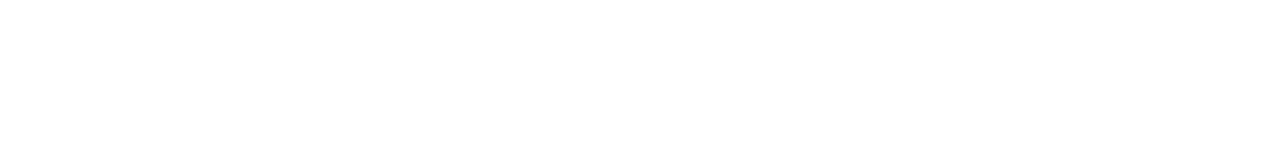
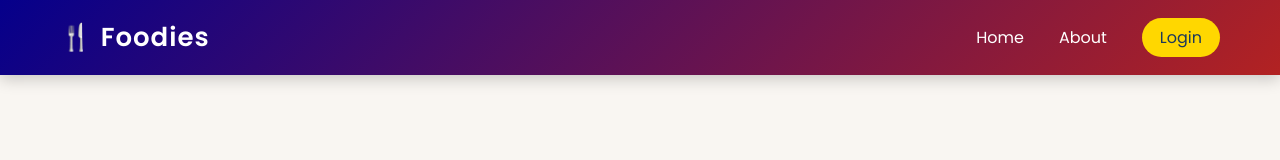
Before and after one commit to MansoorSahebi/Front_website, a plain HTML site: page index.html in a window 1280 px wide. Drawn offline with Linux system fonts and the light colour scheme.

Commit message:
Update project files

```diff
--- a/index.html
+++ b/index.html
@@ -1,12 +1,21 @@
 <!DOCTYPE html>
 <html lang="en">
-  <head>
-    <meta charset="UTF-8" />
-    <meta name="viewport" content="width=device-width, initial-scale=1.0" />
-    <title>Front End Website Design</title>
-    <link rel="stylesheet" href="style.css" />
-  </head>
-  <body>
-    <script src="app.js"></script>
-  </body>
+<head>
+    <meta charset="UTF-8">
+    <title>Restaurant Navbar</title>
+    <link rel="stylesheet" href="style.css">
+    <link href="https://fonts.googleapis.com/css2?family=Poppins:wght@300;400;600&display=swap" rel="stylesheet">
+</head>
+<body>
+
+<nav class="navbar">
+    <div class="logo">🍴 Foodies</div>
+    <ul class="nav-links">
+        <li><a href="#">Home</a></li>
+        <li><a href="#">About</a></li>
+        <li><a href="#" class="login-btn">Login</a></li>
+    </ul>
+</nav>
+
+</body>
 </html>
--- a/style.css
+++ b/style.css
@@ -0,0 +1,72 @@
+* {
+    margin: 0;
+    padding: 0;
+    box-sizing: border-box;
+    font-family: 'Poppins', sans-serif;
+}
+
+body {
+    background-color: #f9f6f2;
+}
+
+/* Navbar */
+.navbar {
+    display: flex;
+    justify-content: space-between;
+    align-items: center;
+    padding: 18px 60px;
+    background: linear-gradient(135deg, #05008b, #b22222);
+    box-shadow: 0 4px 15px rgba(0, 0, 0, 0.2);
+}
+
+/* Logo */
+.logo {
+    color: #fff;
+    font-size: 26px;
+    font-weight: 600;
+    letter-spacing: 1px;
+}
+
+/* Links */
+.nav-links {
+    list-style: none;
+    display: flex;
+    gap: 35px;
+}
+
+.nav-links a {
+    text-decoration: none;
+    color: #fff;
+    font-size: 16px;
+    position: relative;
+    transition: 0.3s ease;
+}
+
+/* Hover underline */
+.nav-links a::after {
+    content: "";
+    width: 0;
+    height: 2px;
+    background: #ffd700;
+    position: absolute;
+    left: 0;
+    bottom: -6px;
+    transition: 0.3s;
+}
+
+.nav-links a:hover::after {
+    width: 100%;
+}
+
+/* Login Button */
+.login-btn {
+    background-color: #ffd700;
+    color: #1d395b !important;
+    padding: 8px 18px;
+    border-radius: 20px;
+    font-weight: 500;
+}
+
+.login-btn:hover {
+    background-color: #fff;
+}
```
